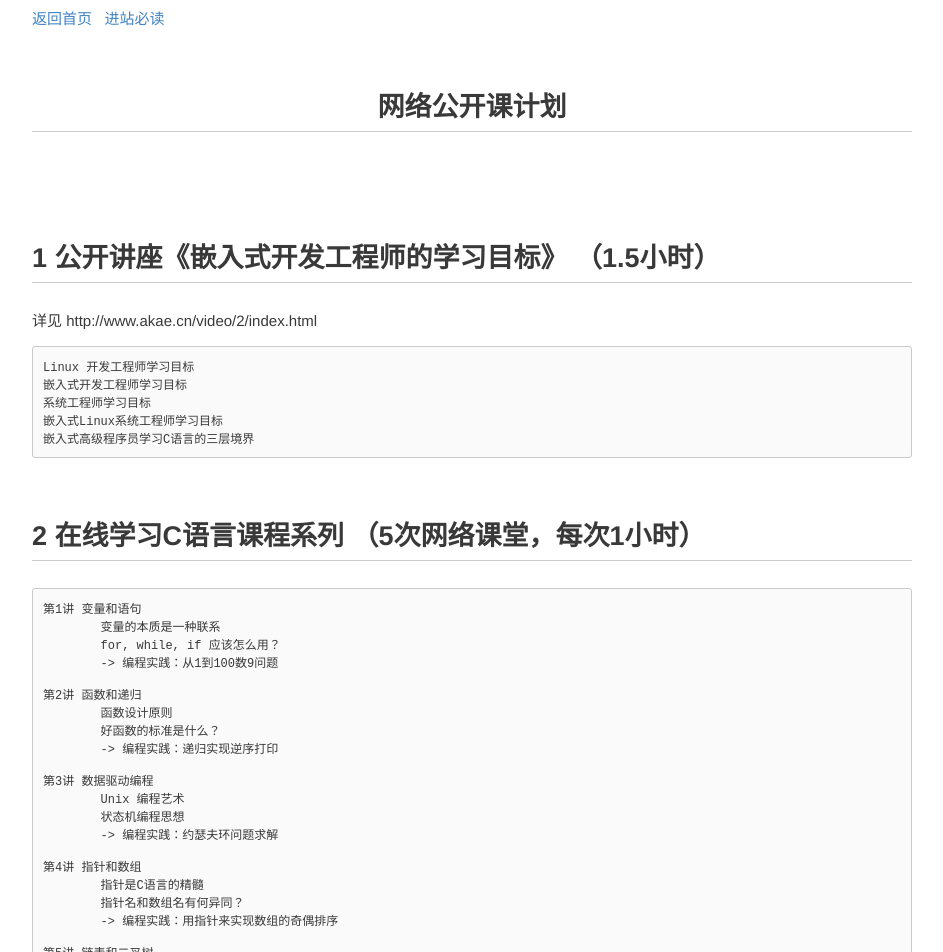
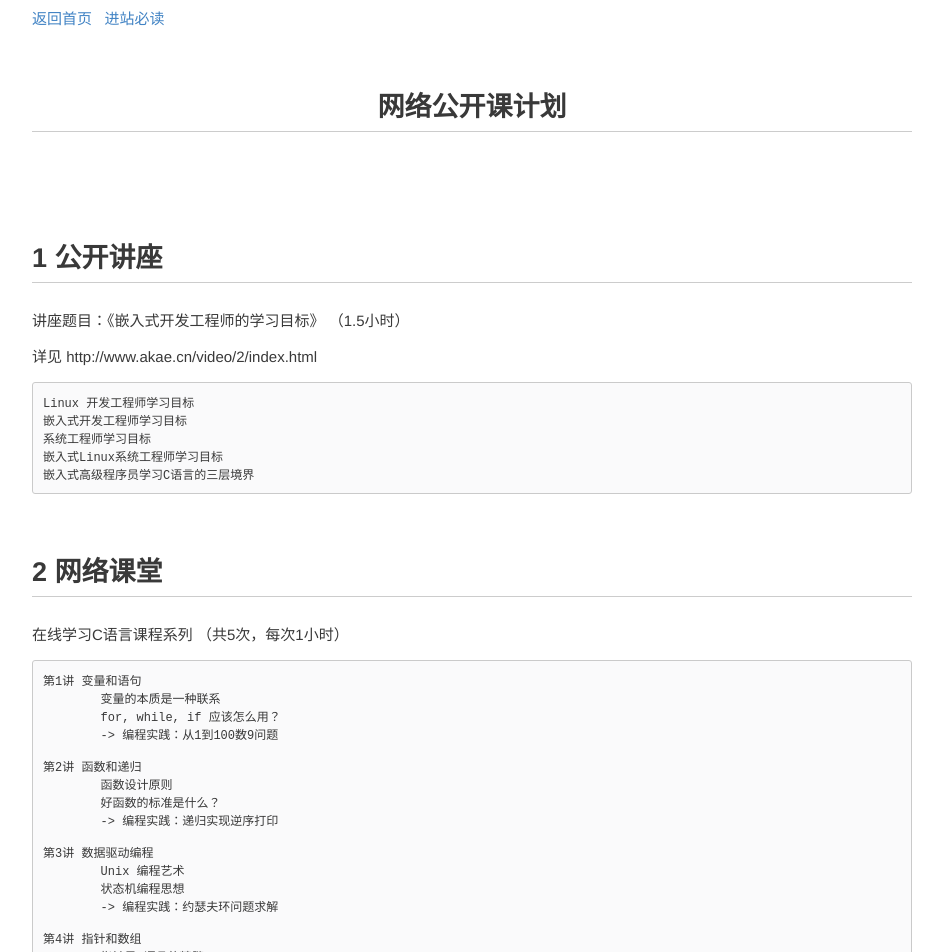
Before and after one commit to akaedu/akaedu.github.com, a Jekyll site: the page built from notice.md, in a window 1280 px wide. Shown: the top 952 px of the page, without its empty margins (168-1111 px from the left). Built offline with Jekyll 4.4.1, drawn with Linux system fonts in a browser that asks for light colours; Markdown is read by kramdown in place of the engine named in the settings; comment, search, counter and statistics services are not loaded; some of the changed text lies outside the part shown.

Commit message:
Update notice.md

```diff
--- a/notice.md
+++ b/notice.md
@@ -3,7 +3,9 @@ layout: post
 title: 网络公开课计划
 ---
 
-#1 公开讲座《嵌入式开发工程师的学习目标》 （1.5小时）
+#1 公开讲座
+讲座题目：《嵌入式开发工程师的学习目标》 （1.5小时）
+
 详见 http://www.akae.cn/video/2/index.html
 
 	Linux 开发工程师学习目标
@@ -12,7 +14,8 @@ title: 网络公开课计划
 	嵌入式Linux系统工程师学习目标
 	嵌入式高级程序员学习C语言的三层境界
 
-#2 在线学习C语言课程系列 （5次网络课堂，每次1小时）
+#2 网络课堂
+在线学习C语言课程系列 （共5次，每次1小时）
 
 	第1讲 变量和语句
 		变量的本质是一种联系
@@ -40,7 +43,9 @@ title: 网络公开课计划
 		-> 编程实践：用二叉树来实现GRE词频统计
 
 
-#3 就业指导和学习答疑《嵌入式程序员的就业》 （2小时）
+#3 就业指导和学习答疑
+讲座题目：《嵌入式程序员的就业》 （2小时）
+
 详见 http://akaedu.gensee.com/webcast/site/vod/play-fef630a8aabe4ff89145768df2b88a13
 
 	一、程序员的修养
```
